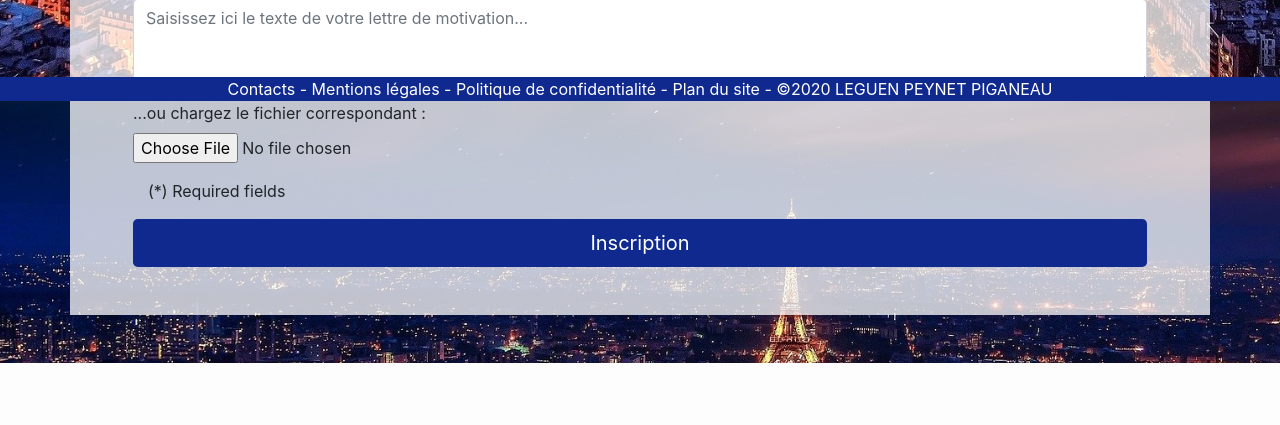
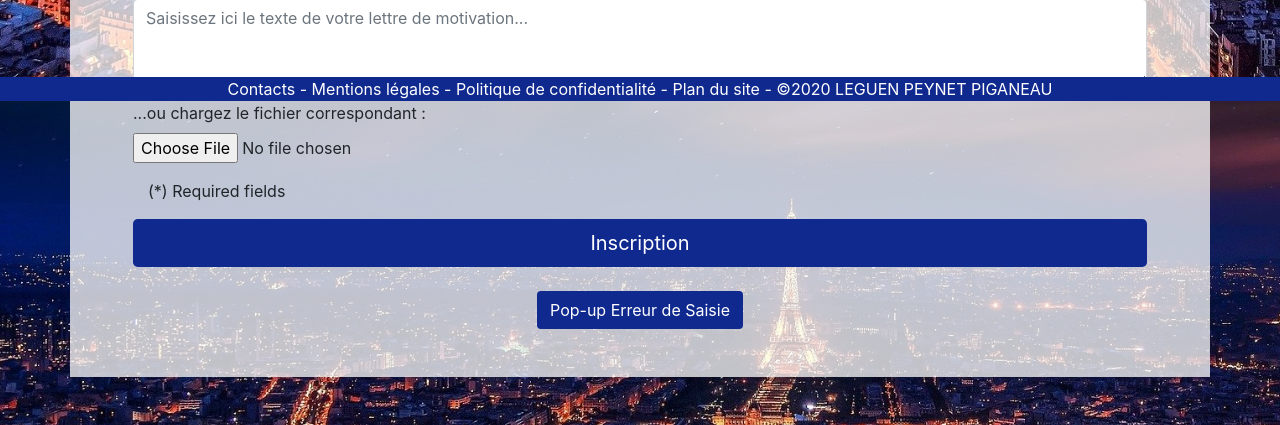
Before and after one commit to ylgn/projetWEB, a PHP site: page /postuler.php in a window 1280 px wide. Shown: the part 699-1124 px from the top of the page. Before the commit the page ends 1062 px from the top, so only its background shows below. Run offline with PHP 8.4, Linux system fonts and the light colour scheme.

Commit message:
Ajout pop-up erreur de saisie

```diff
--- a/Vue/postuler.php
+++ b/Vue/postuler.php
@@ -223,6 +223,24 @@
 							<input type="button" class="btn myBtn btn-lg btn-block mr-5" value="Inscription" onclick="document.location.href='sauvegarde.php'; ">
 						</form>
 
+						<br>
+							<div class="text-center">
+								<button type="button" class="btn myBtn" data-toggle="modal" data-target="#modalError">
+									Pop-up Erreur de Saisie
+								</button>
+							</div>
+					</div>
+				</div>
+			</div>
+		</div>
+
+		<div class="modal fade" id="modalError" tabindex="-1" role="dialog" aria-hidden="true">
+			<div class="modal-dialog modal-dialog-centered" role="document">
+				<div class="modal-content">
+					<div class="modal-body text-center">
+						<h3>Erreur de Saisie</h3>
+						<h4>Merci de remplir correctement les champs requis.</h4>
+						<button type="button" class="btn myBtn" data-dismiss="modal">Ok</button>
 					</div>
 				</div>
 			</div>
```
